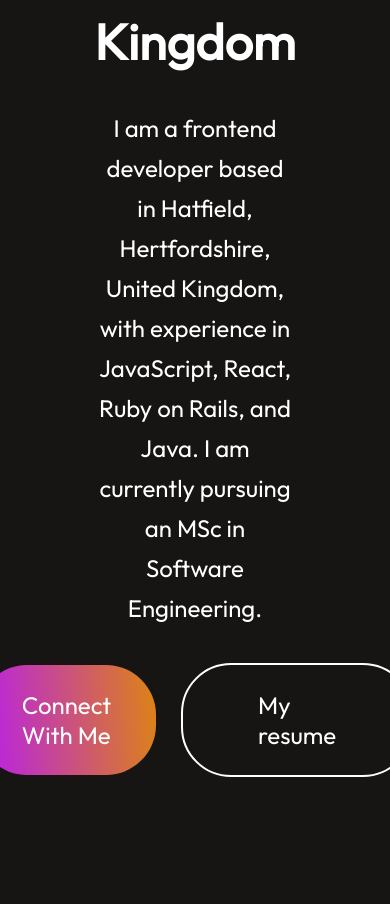
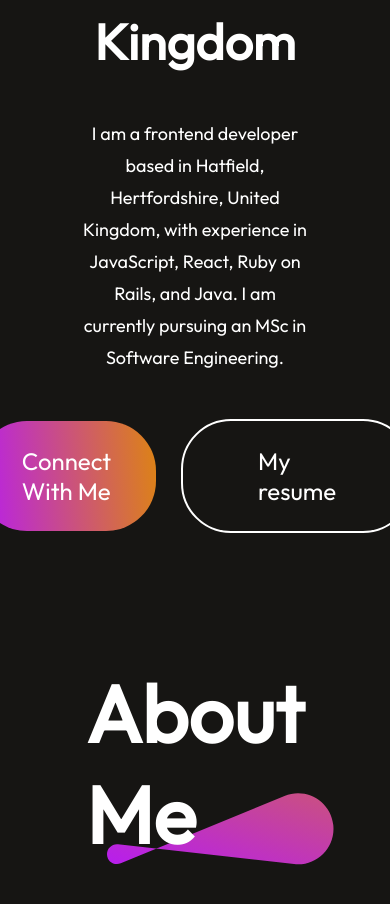
Before and after one commit to KipletingEdwin/kipleting-edwin-portfolio, a React (Vite) app: page / in a window 390 px wide. Shown: the part 995-1899 px from the top of the page. Built offline with nearby package versions, Linux system fonts and the light colour scheme.

Commit message:
add responsivesness to .hero p

```diff
--- a/src/Components/Hero/Hero.css
+++ b/src/Components/Hero/Hero.css
@@ -74,5 +74,12 @@
         font-size: 50px;
     }
 
+    .hero p{
+        width: 60%;
+        font-size: 18px;
+        line-height: 32px;
+        margin: 10px 0px;
+    }
+
 
 }
```
